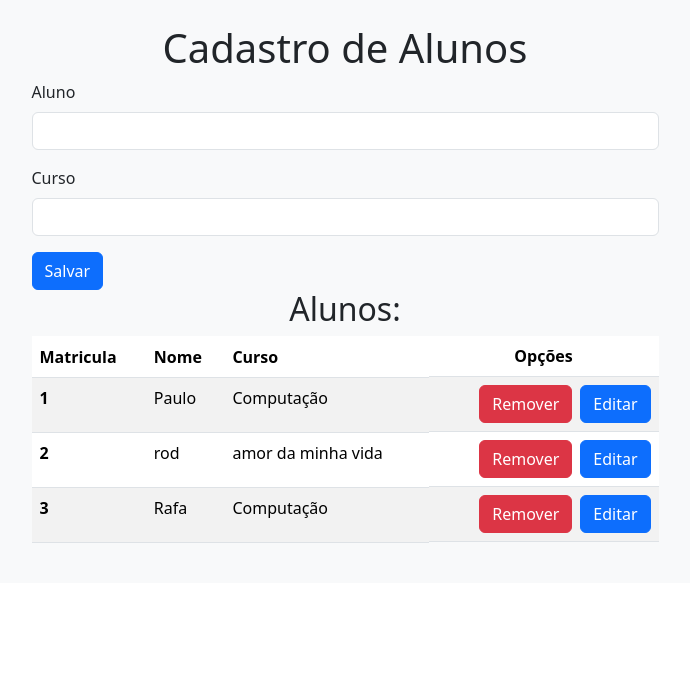
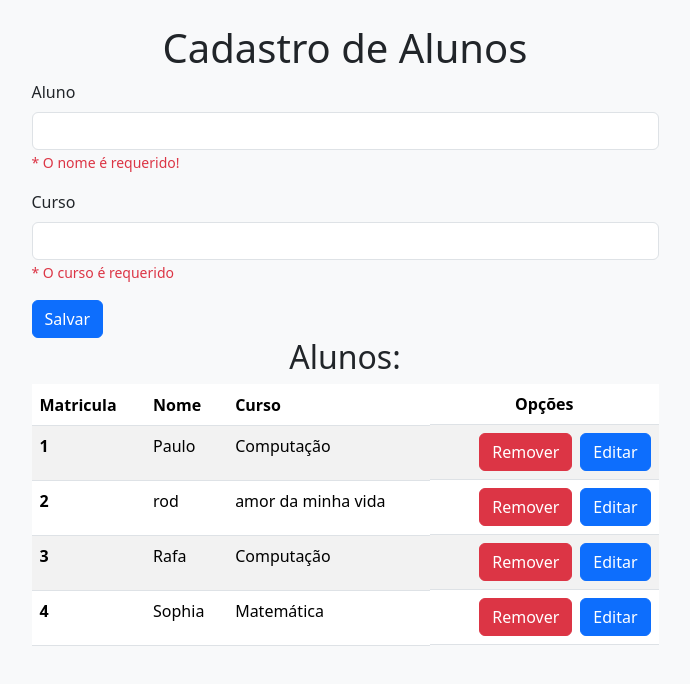
Before and after one commit to paulohenriqueo/Cadastro-Aluno, an Angular app: page / in a window 1280 px wide. Both pictures are taken after typing "Sample", "Sample" into the empty fields and a click on the button "Salvar". Shown: the top 684 px of the page, without its empty margins (295-985 px from the left). Built offline with nearby package versions, Linux system fonts and the light colour scheme; no server answers; data requests are answered from the project's data file.

Commit message:
:bug: validações

```diff
--- a/db.json
+++ b/db.json
@@ -14,6 +14,11 @@
       "id": 3,
       "name": "Rafa",
       "course": "Computação"
+    },
+    {
+      "id": 4,
+      "name": "Sophia",
+      "course": "Matemática"
     }
   ]
 }
--- a/src/app/students/students.component.html
+++ b/src/app/students/students.component.html
@@ -11,6 +11,12 @@
               id="aluno"
               formControlName="name"
             /> <!--(formControlName)-->
+            <small *ngIf="submited && name.hasError('minlength')" class="text-danger">
+              * O nome tem que ter no mínimo 3 caracteres!
+            </small>
+            <small *ngIf="submited && name.hasError('required')" class="text-danger">
+              * O nome é requerido!
+            </small>
           </div>
           <div class="mb-3">
             <label for="Curso" class="form-label">Curso</label>
@@ -20,6 +26,9 @@
               id="curso"
               formControlName="course"
             />
+            <small *ngIf="submited && course.hasError('required')" class="text-danger">
+              * O curso é requerido
+            </small>
           </div>
           <button type="submit"
           class="btn btn-primary"
--- a/src/app/students/students.component.ts
+++ b/src/app/students/students.component.ts
@@ -1,5 +1,5 @@
 import { Component, OnInit } from '@angular/core';
-import { FormBuilder, FormGroup } from '@angular/forms';
+import { FormBuilder, FormGroup, Validators } from '@angular/forms';
 import { Student } from '../student';
 import { StudentService } from '../student.service';
 
@@ -12,13 +12,14 @@
   students: Student[] = [];
   formGroupStudent : FormGroup;
   isEditing: boolean = false;
+  submited: boolean = false;
 
       constructor(private formBuilder: FormBuilder,
                   private service: StudentService){
         this.formGroupStudent = formBuilder.group({
           id : [''],
-          name : [''],
-          course : [''],
+          name : ['', [Validators.minLength(3), Validators.required]],
+          course : ['',[Validators.required]],
         });
       }
   ngOnInit(): void {
@@ -30,29 +31,50 @@
       next: data => this.students = data
     });
   }
+
   save(){
+
+    this.submited = true;
+
+    if (this.formGroupStudent.valid) {
     if (this.isEditing) {
       this.service.update(this.formGroupStudent.value).subscribe({
         next : () => {
           this.loadStudents();
           this.isEditing = false;
+          this.submited = false;
         }
       })
     }
     else{
       this.service.save(this.formGroupStudent.value).subscribe({
-        next: data => this.students.push(data)
+        next: data => {
+          this.students.push(data);
+          this.submited = false;
+        }
     });
     }
     this.formGroupStudent.reset();
+    }
   }
+
   delete(student:Student){
     this.service.delete(student).subscribe({
       next: () => this.loadStudents()
     });
   }
+
   edit(student:Student){
     this.formGroupStudent.setValue(student);
     this.isEditing = true;
   }
+
+  get name(): any{
+    return this.formGroupStudent.get("name");
+  }
+
+  get course(): any{
+    return this.formGroupStudent.get("course");
+  }
+
 }
```
